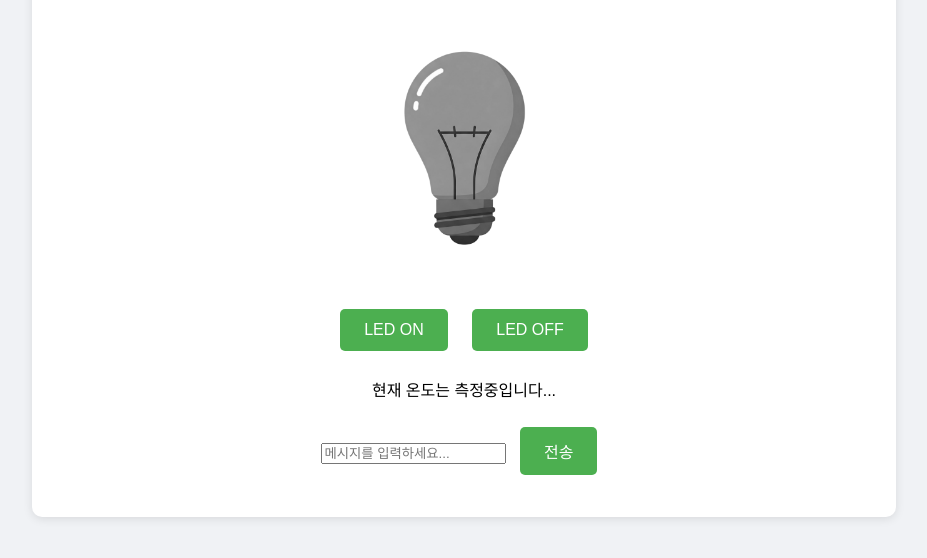
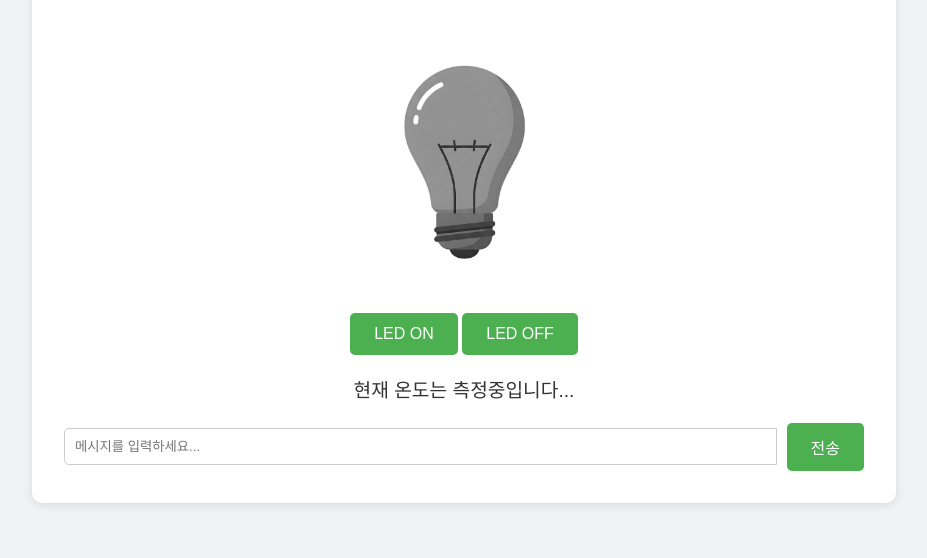
Before and after one commit to leehyeryeong/IoTProgramming, a plain HTML site: page index.html in a window 1280 px wide. Shown: the part 242-800 px from the top of the page, without its empty margins (176-1103 px from the left). Drawn offline with Linux system fonts and the light colour scheme; no server answers.

Commit message:
Update style.css

```diff
--- a/style.css
+++ b/style.css
@@ -1,4 +1,3 @@
-
 html {
   height: 100%;
   width: 100%;
@@ -33,23 +32,67 @@ body {
   }
 }
 
-h1, h2 {
+h1,
+h2 {
   color: #333;
   margin: 10px 0;
+}
+
+button {
+  border: none;
+  padding: 12px 24px;
+  border-radius: 5px;
+  cursor: pointer;
+  font-size: 16px;
+  transition: background-color 0.3s;
+  background-color: #4CAF50;
+}
+
+button:hover {
+  opacity: 0.9;
+  /* 버튼 hover 효과 */
+}
+
+.onbutton {
+  color: white;
+}
+
+.offbutton {
+  color: white;
+}
+
+.textbutton {
+  color: white;
+  margin-left: 10px;
+  /* 간격 추가 */
+}
+
+.temperature-text {
+  margin-top: 20px;
+  font-size: 1.2em;
+  color: #333;
+  font-weight: 500;
+}
+
+.input-button-container {
+  display: flex;
+  align-items: center;
+  margin-top: 10px;
+}
+
+#chatInput {
+  padding: 10px;
+  border: 1px solid #ccc;
+  border-radius: 5px 0 0 5px;
+  flex: 1;
+}
+
+input[type="text"] {
+  width: 100%;
 }
 
 button {
   background-color: #4CAF50;
   color: white;
   border: none;
-  padding: 12px 24px;
-  margin: 10px;
-  border-radius: 5px;
-  cursor: pointer;
-  font-size: 16px;
-  transition: background-color 0.3s;
-}
-
-button:hover {
-  background-color: #45a049;
-}
+  padding:
```
